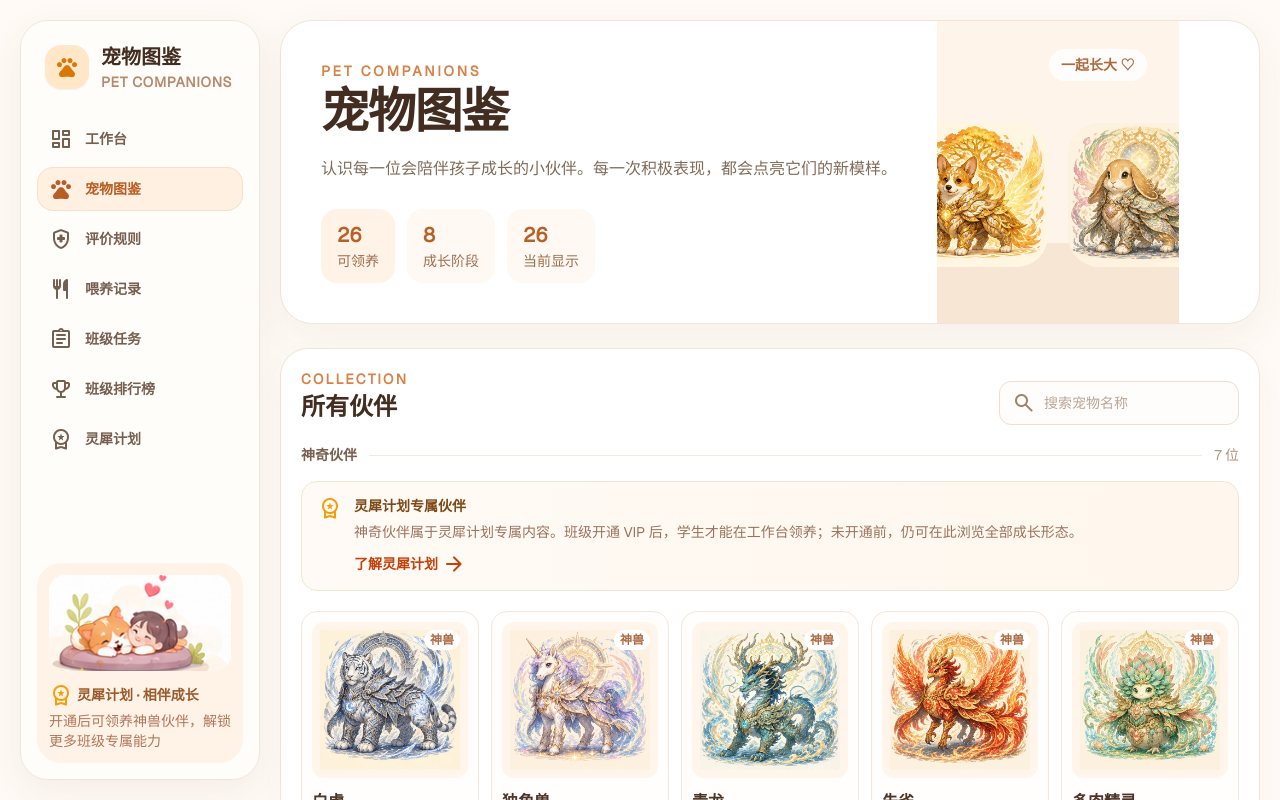
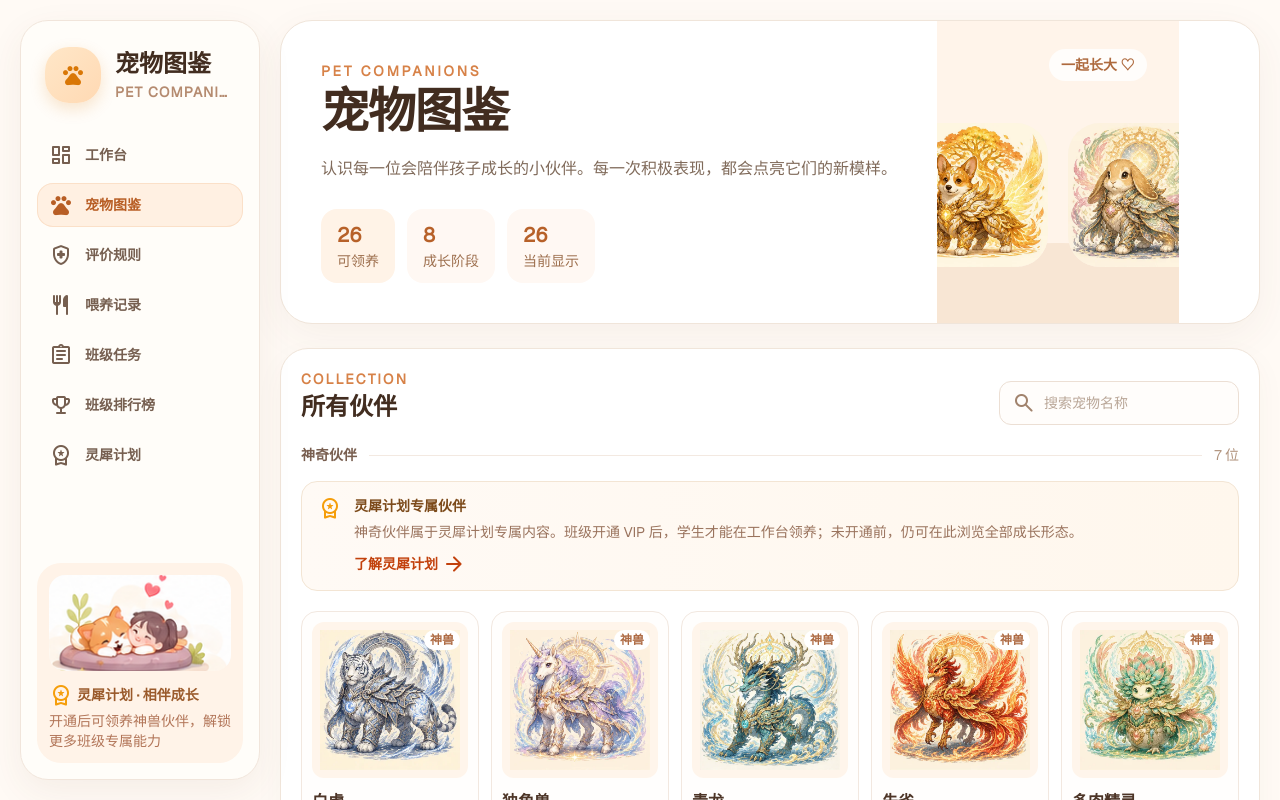
Before and after one commit to andyggh2020/class-pet-garden, a Vue app: page /preview in a window 1280 px wide. Shown: the top 800 px of the page. Built offline with nearby package versions, Linux system fonts and the light colour scheme; a web font is replaced by a local one.

Commit message:
工作台品牌区放大优化
侧边栏品牌 logo 44→56px（渐变底+彩色投影+悬停加深）、标题 xl→2xl、字距放宽；移动端顶栏同步放大（40→48px、标题→xl）。

```diff
--- a/src/components/AppShell.vue
+++ b/src/components/AppShell.vue
@@ -151,9 +151,9 @@ function formatNotificationTime(timestamp: number) {
   <div class="min-h-screen bg-[#fffaf5] font-sans text-[#38281f]">
     <header class="sticky top-0 z-40 border-b border-[#f1e5db] bg-[#fffdfb]/95 px-4 py-3 backdrop-blur transition-all duration-300 sm:px-6 lg:hidden" :class="navigationDimmed ? 'opacity-40 grayscale pointer-events-none select-none' : ''">
       <div class="mx-auto flex max-w-7xl items-center justify-between gap-3">
-        <router-link :to="{ path: '/', query: { landing: '1' } }" class="flex min-w-0 items-center gap-2.5">
-          <span class="flex h-10 w-10 shrink-0 items-center justify-center rounded-2xl bg-[#ffe7c8] text-xl text-[#d97706]">🐾</span>
-          <span class="min-w-0"><span class="block truncate font-serif text-lg font-bold text-[#422d20]">{{ title }}</span><span class="block truncate text-sm text-[#9a735d]">{{ eyebrow }}</span></span>
+        <router-link :to="{ path: '/', query: { landing: '1' } }" class="flex min-w-0 items-center gap-3">
+          <span class="flex h-12 w-12 shrink-0 items-center justify-center rounded-2xl bg-gradient-to-br from-[#ffe7c8] to-[#ffd9b3] text-2xl text-[#d97706] shadow-[0_4px_12px_rgba(217,119,6,0.18)]">🐾</span>
+          <span class="min-w-0"><span class="block truncate font-serif text-xl font-bold leading-tight text-[#422d20]">{{ title }}</span><span class="block truncate text-sm text-[#9a735d]">{{ eyebrow }}</span></span>
         </router-link>
         <router-link to="/preview" class="flex h-10 items-center rounded-xl bg-[#fff1e6] px-3 text-sm font-semibold text-[#b85e25]">图鉴</router-link>
       </div>
@@ -161,9 +161,9 @@ function formatNotificationTime(timestamp: number) {
 
     <div class="mx-auto flex max-w-[1728px] gap-5 px-3 pb-3 pt-3 lg:px-5 lg:pb-5 lg:pt-5">
       <aside class="sticky top-3 hidden h-[calc(100vh-24px)] w-60 shrink-0 flex-col rounded-[1.75rem] border border-[#f1e5db] bg-[#fffdf9] p-4 shadow-[0_12px_36px_rgba(116,76,45,0.07)] transition-all duration-300 lg:top-5 lg:flex lg:h-[calc(100vh-40px)]" :class="navigationDimmed ? 'opacity-40 grayscale pointer-events-none select-none' : ''">
-        <router-link :to="{ path: '/', query: { landing: '1' } }" class="flex min-w-0 items-center gap-3 px-2 py-2">
-          <span class="flex h-11 w-11 shrink-0 items-center justify-center rounded-2xl bg-[#ffe7c8] text-[#d97706] shadow-sm"><span class="material-symbols-rounded text-[24px]">pets</span></span>
-          <span class="min-w-0 flex-1"><span class="block truncate font-serif text-xl font-bold text-[#422d20]">{{ title }}</span><span class="mt-0.5 block truncate text-sm font-semibold leading-none tracking-[0.05em] text-[#b58b70]">{{ eyebrow }}</span></span>
+        <router-link :to="{ path: '/', query: { landing: '1' } }" class="group flex min-w-0 items-center gap-3.5 rounded-2xl px-2 py-2.5 transition hover:bg-[#fff7f1]">
+          <span class="flex h-14 w-14 shrink-0 items-center justify-center rounded-3xl bg-gradient-to-br from-[#ffe7c8] to-[#ffd9b3] text-[#d97706] shadow-[0_6px_16px_rgba(217,119,6,0.18)] transition group-hover:shadow-[0_8px_22px_rgba(217,119,6,0.28)]"><span class="material-symbols-rounded text-[30px]">pets</span></span>
+          <span class="min-w-0 flex-1"><span class="block truncate font-serif text-2xl font-bold leading-tight text-[#422d20]">{{ title }}</span><span class="mt-1 block truncate text-sm font-semibold leading-none tracking-[0.08em] text-[#b58b70]">{{ eyebrow }}</span></span>
         </router-link>
 
         <nav class="mt-5 space-y-1.5" aria-label="主导航">
```
